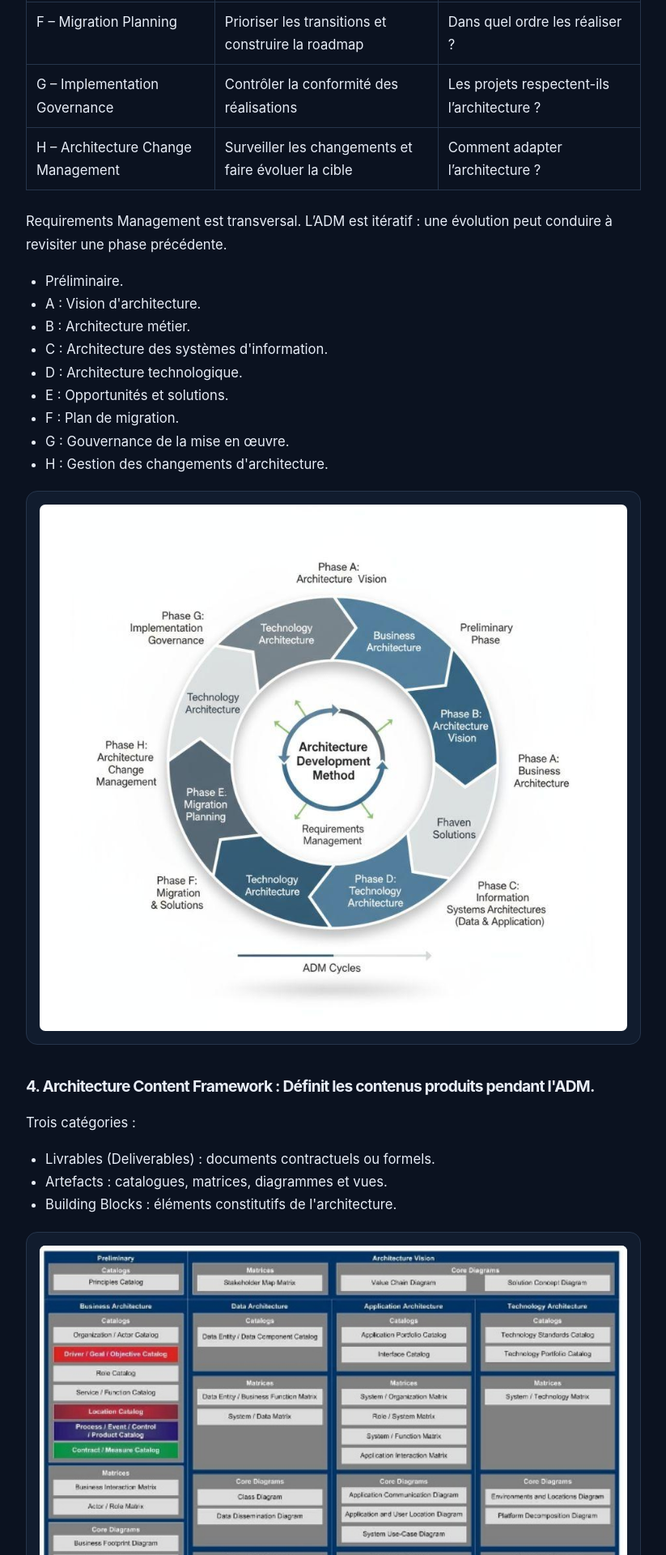
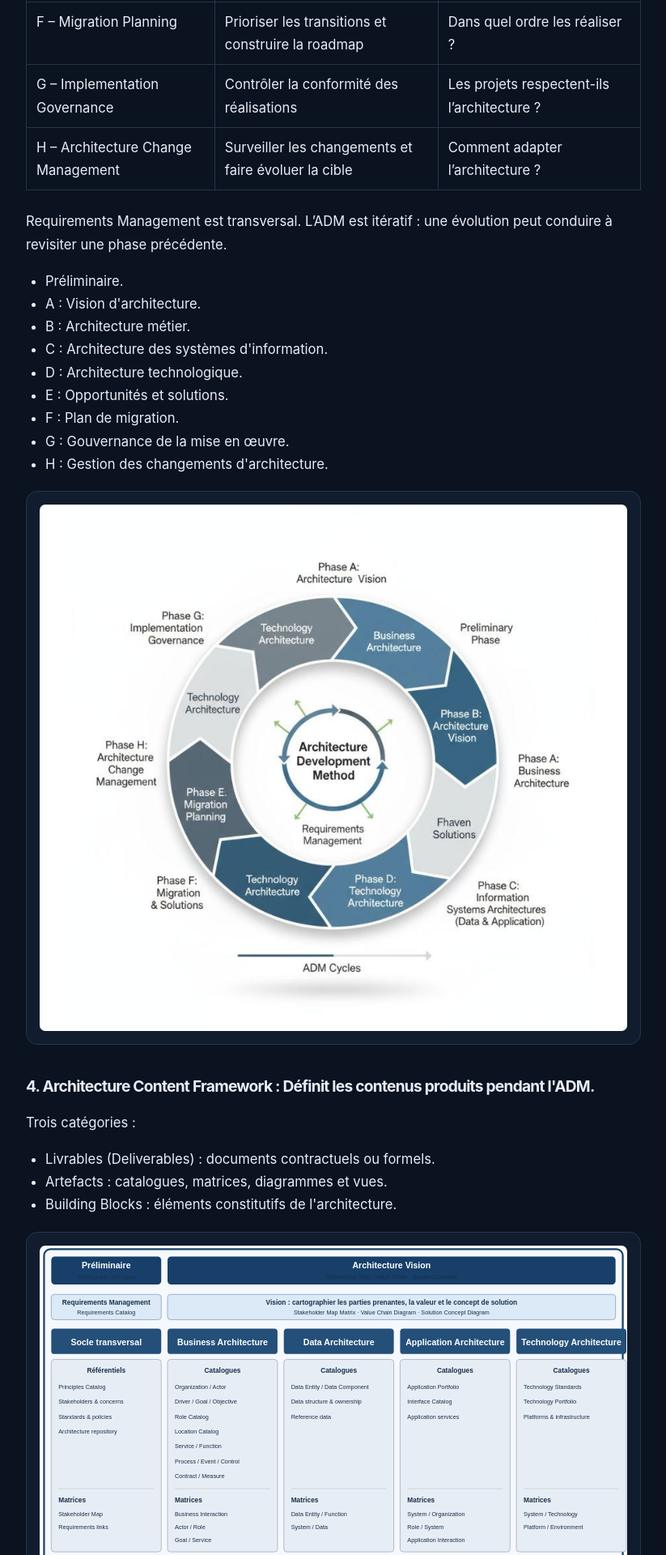
Before and after one commit to KRiahi345/kriahi, a Jekyll site: the page built from architecture-entreprise.md, in a window 1280 px wide. Shown: the part 4480-6400 px from the top of the page at 81% size, without its empty margins (228-1051 px from the left). Built offline with Jekyll 4.4.1, drawn with Linux system fonts in a browser that asks for light colours.

Commit message:
Improve TOGAF content framework illustration

```diff
--- a/_includes/togaf-composants.html
+++ b/_includes/togaf-composants.html
@@ -57,7 +57,7 @@ Description automatically generated" loading="lazy"></figure>
 <li>Artefacts : catalogues, matrices, diagrammes et vues.</li>
 <li>Building Blocks : éléments constitutifs de l&#x27;architecture.</li>
 </ul>
-<figure class="resource-figure"><img src="/assets/images/togaf/composants/togaf-components-04.jpeg" alt="企业架构 － 开篇：TOGAF介绍 - 周 金根 - 博客园" loading="lazy"></figure>
+<figure class="resource-figure"><img src="/assets/images/togaf/composants/togaf-components-04.svg" alt="Framework de contenu TOGAF : catalogues, matrices et diagrammes pour les architectures métier, data, applicative et technologique" loading="lazy"></figure>
 <h3><strong>5. Architecture Repository</strong><strong> : </strong>Référentiel central qui conserve les connaissances architecturales :</h3>
 <ul>
 <li>Reference Library : standards et bonnes pratiques.</li>
@@ -83,7 +83,6 @@ Description automatically generated" loading="lazy"></figure>
 <li>Technology ABB.</li>
 </ul>
 <p>Ils expriment les besoins architecturaux sans imposer nécessairement une implémentation technique précise.</p>
-<figure class="resource-figure"><img src="/assets/images/togaf/composants/togaf-components-07.jpeg" alt="What is TOGAF?" loading="lazy"></figure>
 <h3><strong>8. Solution Building Blocks (SBB)</strong><strong> : </strong>Représentent les composants concrets permettant d&#x27;implémenter les ABB :</h3>
 <ul>
 <li>Business SBB.</li>
```
Also changed, not shown: assets/images/togaf/composants/togaf-components-04.svg (added).
